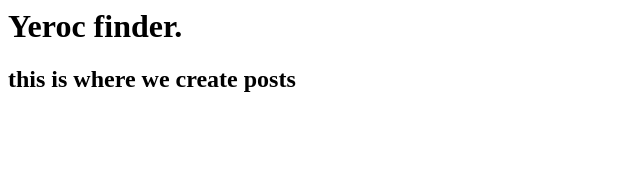
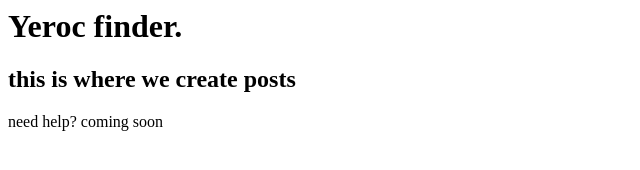
Before and after one commit to Yeroc64444331123699963/yeroc.com, a plain HTML site: page Index.html in a window 1280 px wide. Shown: the whole page, without its empty margins (0-640 px from the left). Drawn offline with Linux system fonts and the light colour scheme.

Commit message:
Update Index.html

```diff
--- a/Index.html
+++ b/Index.html
@@ -1,3 +1,4 @@
 <title>Yeroc finder</title>
 <h1>Yeroc finder.</h1>
 <h2>this is where we create posts</h2>
+<p> need help? coming soon<p>
```
